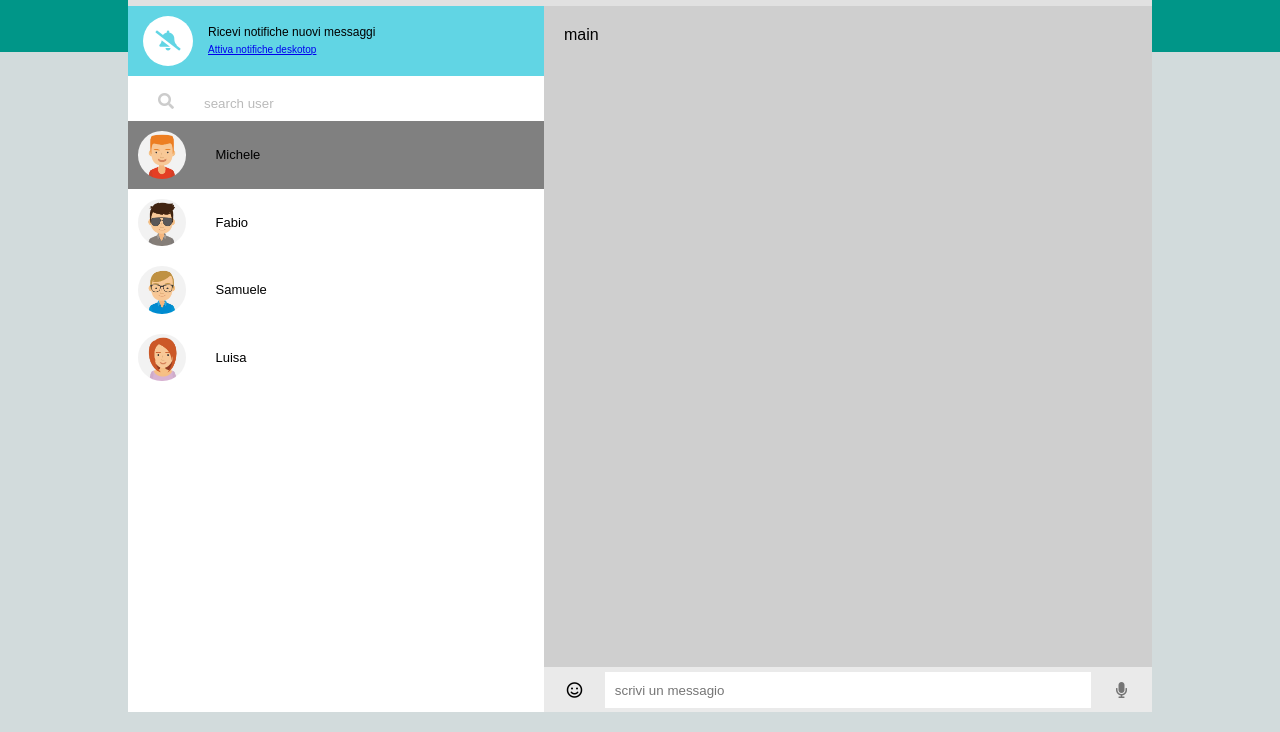
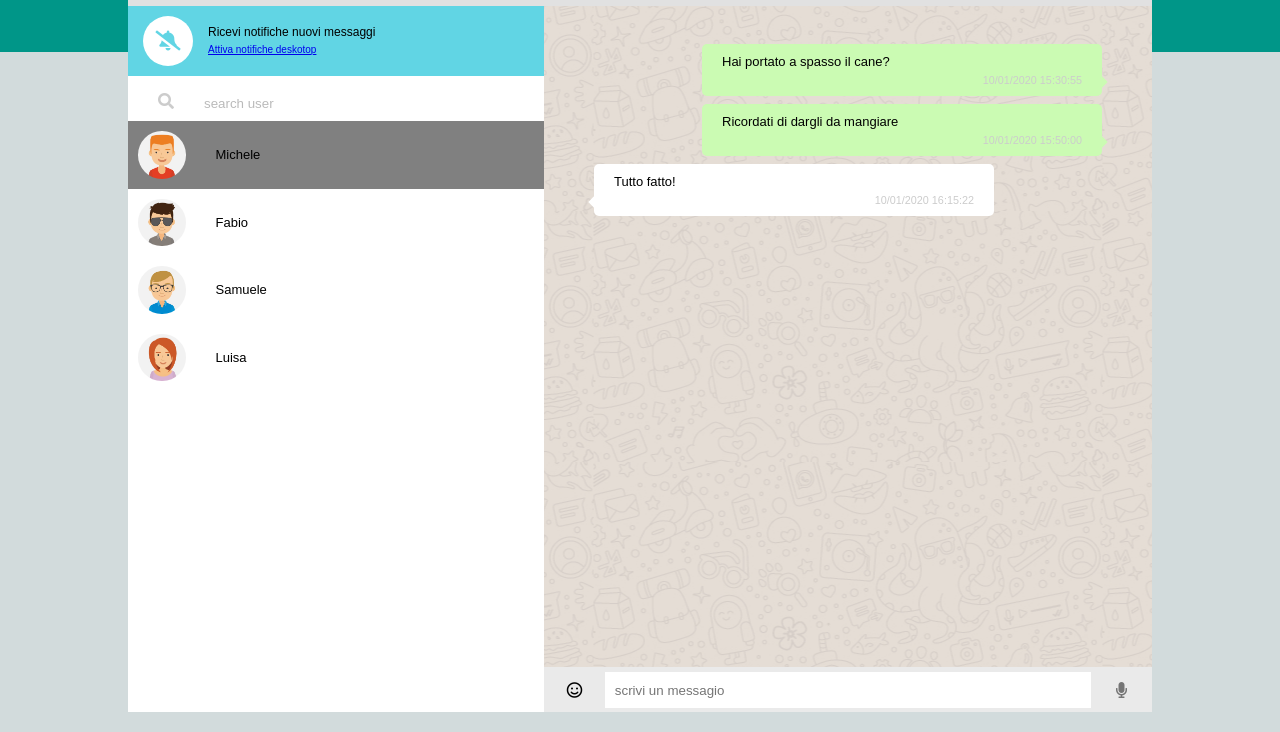
Before and after one commit to FrancescoGalanti/-js-html-css-boolzap, a plain HTML site: page index.html in a window 1280 px wide. Shown: the part 68-800 px from the top of the page. Drawn offline with nearby package versions, Linux system fonts and the light colour scheme.

Commit message:
Millestone 2 fatto

```diff
--- a/index.html
+++ b/index.html
@@ -134,7 +134,19 @@
 
          </section>
          <!--main with messages generate inside an array of object that are managed by vue -->
-         <section class="cont-main">main</section>
+         <section class="cont-main">
+           <!--  loop of an array to transpose the index and the array itself.
+            The extrapolated array plus [the control variable] to extrapolate the exact message connected to the user and the image.
+             Using the ternary function to determine who the row-sent or row-received class belongs to, with the message.status object. -->
+           <div  v-for="(message, index) in contacts[indexId].messages" :class="message.status == 'sent' ? 'row-sent' : 'row-received'">
+              <!--use of the ternary function to determine who the sent or received class belongs to, thanks to the "message.status" element  -->
+              <div class="box" :class="message.status == 'sent' ? 'sent' : 'received'">
+                  <!-- stamping the element plus its value. "element.key". -->
+                  <p>{{message.message}}<small>{{message.date}}</small></p>
+                      <i class="fas fa-chevron-down"></i>
+                  </div>
+           </div>
+         </section>
          <!-- footer with an input that generate new message -->
          <section class="cont-footer">
            <!-- Icon-sidebar-left -->
--- a/style.css
+++ b/style.css
@@ -135,6 +135,8 @@ p{
   font-size: 13px;
 }
 
+/* Class managed by a ternary function in Javascript */
+
 li.active{
   background: grey;
 }
@@ -250,10 +252,89 @@ i.fas.fa-bell-slash{
 
 .cont-main{
   flex-grow: 1;
-  padding: 20px;
+  background-image: url(img/mine.jpg);
+  background-position: center;
+  background-repeat: repeat;
+  padding: 30px 50px;
   overflow-y: auto;
-  background-color: #80808061;
 }
+
+
+/* Beginning of classes managed by a ternary functionin javascriptt */
+
+.row-sent {
+  display: flex;
+  justify-content: flex-end;
+  align-items: center;
+  margin: 8px 0;
+}
+
+.row-received {
+  display: flex;
+  justify-content: flex-start;
+  align-items: center;
+  margin: 8px 0;
+}
+
+.box {
+  width: 400px;
+  padding: 10px 20px;
+  border-radius: 5px;
+  text-align: left;
+  position: relative;
+}
+
+.box i {
+  display: none;
+  position: absolute;
+  top: 5px;
+  right: 10px;
+  color: #ccc;
+  font-size: 16px;
+}
+
+.box:hover i {
+  display: block;
+}
+
+.box small {
+  color: #ccc;
+  display: block;
+  text-align: right;
+  margin-top: 5px;
+}
+
+.sent {
+    background: #cbfbb3;
+}
+
+.sent::before {
+  content:'';
+  position:absolute;
+  bottom: 10px;
+  right:-4px;
+  width:8px;
+  height: 8px;
+  background: #cbfbb3;
+  transform: rotate(45deg);
+}
+
+.received {
+  background: #fff;
+}
+
+.received::before {
+  content:'';
+  position:absolute;
+  bottom: 10px;
+  left:-4px;
+  width:8px;
+  height: 8px;
+  background: #fff;
+  transform: rotate(45deg);
+}
+
+/* End of classes handled by ternary functions in javascript */
 
 .cont-footer{
   display: flex;
```
